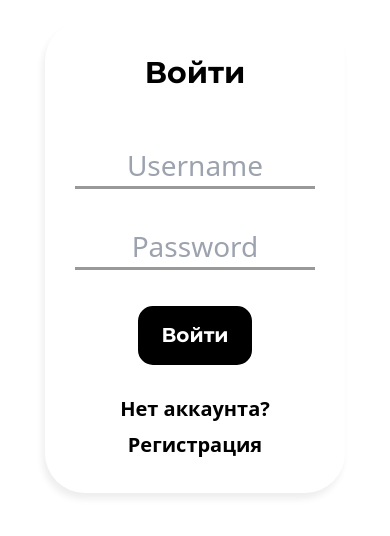
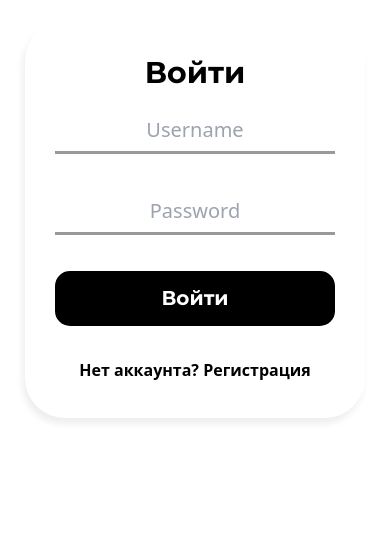
Before and after one commit to Bakha022/easy, a React (Vite) app: page /login in a window 390 px wide. Shown: the part 116-652 px from the top of the page. Built offline with nearby package versions, Linux system fonts and the light colour scheme.

Commit message:
login form ui add

```diff
--- a/src/components/Button.jsx
+++ b/src/components/Button.jsx
@@ -2,7 +2,7 @@ import React from 'react'
 
 const Button = ({ word }) => {
 	return (
-		<button className='py-[12px] px-[20px]  xs:py-[12px] xs:px-[69px] border-[3px] rounded-[15px] border-[#000000] bg-black text-white font-montserrat text-xl xs:text-2xl  leading-[29px] font-bold hover:bg-white duration-200 hover:text-black'>
+		<button className='py-[10px] px-[25px] w-full xs:py-[12px] xs:px-[69px] border-[3px] rounded-[15px] border-[#000000] bg-black text-white font-montserrat text-xl xs:text-2xl  leading-[29px] font-bold hover:bg-white duration-200 hover:text-black'>
 			{word}
 		</button>
 	)
--- a/src/components/FormLink.jsx
+++ b/src/components/FormLink.jsx
@@ -5,7 +5,7 @@ const FormLink = ({ link, word }) => {
 	return (
 		<Link
 			to={`/${link}`}
-			className='block text-center mt-[26px] text-xl font-semibold leading-9 '
+			className='block text-center mt-[26px] xs:text-xl font-semibold leading-9 '
 		>
 			{word}
 		</Link>
--- a/src/components/Forms/LoginForm.jsx
+++ b/src/components/Forms/LoginForm.jsx
@@ -3,15 +3,15 @@ import Button from '../Button'
 
 const LoginForm = () => {
 	return (
-		<div className='flex flex-col gap-9  xs:gap-11 mt-[50px] items-center'>
+		<div className='flex flex-col gap-9  xs:gap-11 mt-[15px] xs:mt-[50px] items-center'>
 			<input
 				type='text'
-				className='w-full font-medium leading-[42px] montserrat text-center text-[28px] border-b-[3px] border-[#00000066]'
+				className='w-full text-xl font-medium leading-[42px] montserrat text-center  xs:text-[28px] border-b-[3px] border-[#00000066]'
 				placeholder='Username'
 			/>
 			<input
 				type='text'
-				className='w-full font-medium leading-[42px] montserrat text-center text-[28px] border-b-[3px] border-[#00000066]'
+				className='w-full text-xl font-medium leading-[42px] montserrat text-center  xs:text-[28px] border-b-[3px] border-[#00000066]'
 				placeholder='Password'
 			/>
 			<Button word={'Войти'} />
--- a/src/components/Forms/PromptInput.jsx
+++ b/src/components/Forms/PromptInput.jsx
@@ -7,17 +7,14 @@ const PromptInput = () => {
 	const textareaRef = useRef()
 
 	const handleInput = () => {
-		if (!textareaRef.current) return
 		const textarea = textareaRef.current
+		if (!textarea) return
 
-		// Balandlikni qayta o'rnatish
+		// Avvalgi balandlikni 83px ga o'rnatish
 		textarea.style.height = 'auto'
 
-		// Yangi balandlikni o'lchash
-		const newHeight = textarea.scrollHeight
-
-		// Minimal balandlikni saqlash
-		textarea.style.height = `${Math.max(newHeight, 23)}px`
+		// Yangi balandlikni hisoblash
+		textarea.style.height = `${textarea.scrollHeight}px`
 	}
 
 	const handleFocus = () => {
@@ -51,7 +48,7 @@ const PromptInput = () => {
 				onInput={handleInput}
 				onFocus={handleFocus}
 				placeholder='Пишите тут'
-				className='bg-[#F2F2F2] w-full h-auto resize-none outline-none'
+				className='bg-[#F2F2F2] w-full resize-none outline-none overflow-hidden'
 				type='text'
 				{...register('text', { required: true })}
 			></textarea>
--- a/src/index.css
+++ b/src/index.css
@@ -1,5 +1,4 @@
 @import url('https://fonts.googleapis.com/css2?family=Montserrat:ital,wght@0,100..900;1,100..900&display=swap');
-
 
 @tailwind base;
 @tailwind components;
@@ -7,7 +6,7 @@
 
 body {
 	background-color: white;
-  min-height: -webkit-fill-available;
+	min-height: -webkit-fill-available;
 }
 
 * {
@@ -23,12 +22,17 @@ body {
 	padding-right: 45px;
 }
 
-
 html {
-  height: -webkit-fill-available;
+	height: -webkit-fill-available;
 }
 
+.custom {
+	box-shadow: -2.53px 5.91px 7.34px 0px #00000012;
+}
 
-
-.custom {
-	box-shadow: -2.53px 5.91px 7.34px 0px #00000012;}
+@media only screen and (max-width: 500px) {
+	.container {
+		padding-left: 25px;
+		padding-right: 25px;
+	}
+}
```
